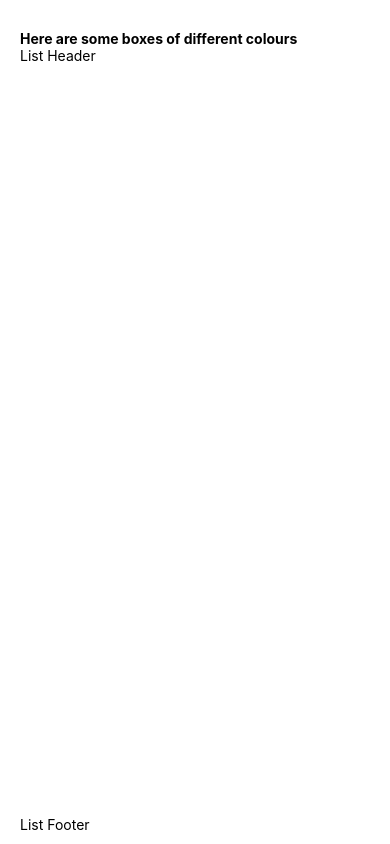
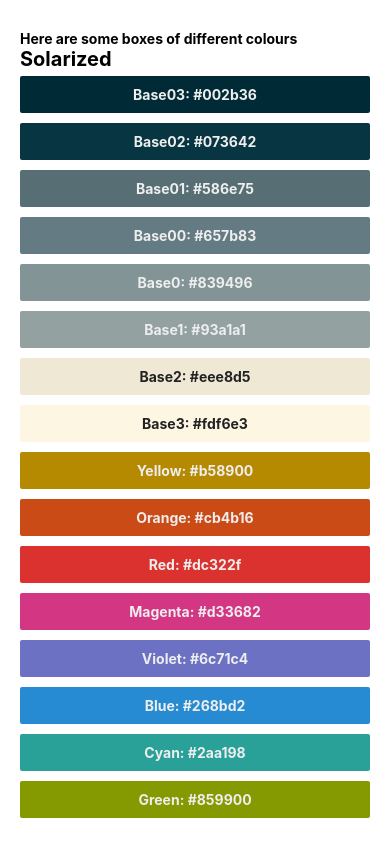
Before and after one commit to hsnali/fem-react-native, a React Native app: screen / in a window 390 px wide. Built offline with nearby package versions, Linux system fonts and the light colour scheme.

Commit message:
tidy palete and colors

```diff
--- a/App.js
+++ b/App.js
@@ -1,26 +1,25 @@
-import { StatusBar } from 'expo-status-bar';
 import React from 'react';
-import { StyleSheet, Text, View, SafeAreaView, FlatList } from 'react-native';
+import { StyleSheet, Text, View, SafeAreaView } from 'react-native';
 
-import { ColorBox } from './patterns/atoms/colorBox';
+import { Palette } from '@molecules/palette';
 
-const colours = [
-  'Cyan: #2aa198',
-  'Blue: #268bd2',
-  'Magenta: #d33682',
-  'Orange: #cb4b16',
-  'Cyan: #2aa198',
-  'Blue: #268bd2',
-  'Magenta: #d33682',
-  'Orange: #cb4b16',
-  'Cyan: #2aa198',
-  'Blue: #268bd2',
-  'Magenta: #d33682',
-  'Orange: #cb4b16',
-  'Cyan: #2aa198',
-  'Blue: #268bd2',
-  'Magenta: #d33682',
-  'Orange: #cb4b16',
+const COLORS = [
+  { name: 'Base03', code: '#002b36' },
+  { name: 'Base02', code: '#073642' },
+  { name: 'Base01', code: '#586e75' },
+  { name: 'Base00', code: '#657b83' },
+  { name: 'Base0', code: '#839496' },
+  { name: 'Base1', code: '#93a1a1' },
+  { name: 'Base2', code: '#eee8d5' },
+  { name: 'Base3', code: '#fdf6e3' },
+  { name: 'Yellow', code: '#b58900' },
+  { name: 'Orange', code: '#cb4b16' },
+  { name: 'Red', code: '#dc322f' },
+  { name: 'Magenta', code: '#d33682' },
+  { name: 'Violet', code: '#6c71c4' },
+  { name: 'Blue', code: '#268bd2' },
+  { name: 'Cyan', code: '#2aa198' },
+  { name: 'Green', code: '#859900' },
 ];
 
 const App = () => {
@@ -30,16 +29,7 @@
         <Text style={styles.bold}>
           Here are some boxes of different colours
         </Text>
-        <FlatList
-          data={colours}
-          keyExtractor={(color, index) => `${index}-${color}`}
-          renderItem={({ item }) => {
-            const [name, hex] = item.split(': ');
-            return <ColorBox name={name} color={hex} />;
-          }}
-          ListHeaderComponent={<Text>List Header</Text>}
-          ListFooterComponent={<Text>List Footer</Text>}
-        />
+        <Palette title="Solarized" colors={COLORS} />
       </View>
     </SafeAreaView>
   );
--- a/babel.config.js
+++ b/babel.config.js
@@ -4,7 +4,7 @@
     presets: ['babel-preset-expo'],
     plugins: [
       [
-        require.resolve('babel-plugin-module-resolver')
+        require.resolve('babel-plugin-module-resolver'),
         {
           root: ['./'],
           alias: {
--- a/jsconfig.json
+++ b/jsconfig.json
@@ -2,7 +2,6 @@
   "compilerOptions": {
     "baseUrl": ".",
     "paths": {
-      "*": ["*"],
       "@atoms/*": ["./patterns/atoms/*"],
       "@molecules/*": ["./patterns/molecules/*"]
     }
--- a/patterns/atoms/colorBox.js
+++ b/patterns/atoms/colorBox.js
@@ -2,9 +2,13 @@
 import { View, Text, StyleSheet } from 'react-native';
 
 export const ColorBox = ({ name, code }) => {
+  const textColor = {
+    color:
+      parseInt(code.replace('#', ''), 16) > 0xffffff / 1.1 ? '#222' : '#eee',
+  };
   return (
     <View style={[styles.container, { backgroundColor: code }]}>
-      <Text style={styles.color}>
+      <Text style={[styles.color, textColor]}>
         {name}: {code}
       </Text>
     </View>
@@ -18,7 +22,6 @@
     borderRadius: 2,
   },
   color: {
-    color: '#ffffff',
     fontWeight: '700',
     textAlign: 'center',
   },
--- /dev/null
+++ b/patterns/molecules/palette.js
@@ -0,0 +1,26 @@
+import React from 'react';
+import { Text, FlatList, StyleSheet } from 'react-native';
+
+// Local
+import { ColorBox } from '@atoms/colorBox';
+
+export const Palette = ({ title, colors }) => (
+  <FlatList
+    data={colors}
+    keyExtractor={(color) => color.name}
+    renderItem={({ item }) => {
+      const { name, code } = item;
+      return <ColorBox name={name} code={code} />;
+    }}
+    ListHeaderComponent={<Text style={styles.title}>{title}</Text>}
+  />
+);
+
+const styles = StyleSheet.create({
+  title: {
+    fontSize: 20,
+    fontWeight: '700',
+  },
+});
+
+export default Palette;
```
